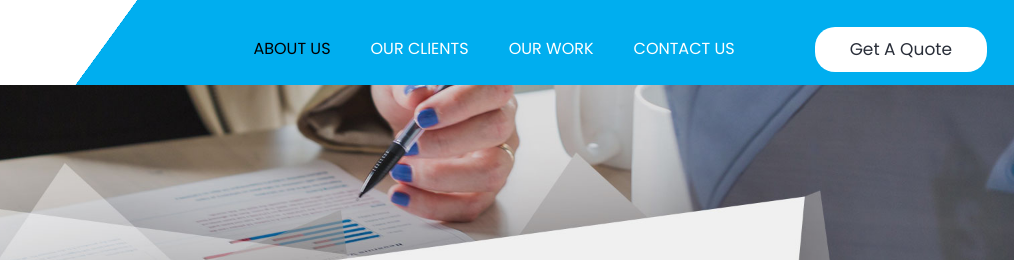
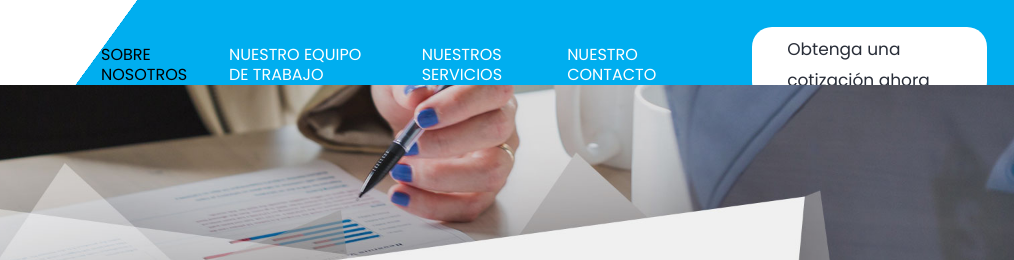
Before and after one commit to LionworksStudio/ConnectFlia, a plain HTML site: page index.html in a window 1280 px wide. Shown: the top 260 px of the page, 266-1280 px from the left. Drawn offline with nearby package versions, Linux system fonts and the light colour scheme.

Commit message:
Update index.html
hola

```diff
--- a/index.html
+++ b/index.html
@@ -62,19 +62,19 @@
                            <div class="collapse navbar-collapse" id="navbarsExample04">
                               <ul class="navbar-nav mr-auto">
                                  <li class="nav-item active">
-                                    <a class="nav-link" href="about.html"> About Us  </a>
+                                    <a class="nav-link" href="about.html"> Sobre nosotros  </a>
                                  </li>
                                  <li class="nav-item">
-                                    <a class="nav-link" href="clients.html">Our Clients</a>
+                                    <a class="nav-link" href="clients.html">Nuestro equipo de trabajo</a>
                                  </li>
                                  <li class="nav-item">
-                                    <a class="nav-link" href="ourwork.html">Our Work</a>
+                                    <a class="nav-link" href="ourwork.html">Nuestros servicios</a>
                                  </li>
                                  <li class="nav-item">
-                                    <a class="nav-link" href="contact.html">Contact Us</a>
+                                    <a class="nav-link" href="contact.html">Nuestro contacto</a>
                                  </li>
                               </ul>
-                              <div class="sign_btn"><a href="#">Get A Quote</a></div>
+                              <div class="sign_btn"><a href="#">Obtenga una cotización ahora</a></div>
                            </div>
                         </nav>
                      </div>
@@ -260,7 +260,7 @@
             <div class="container">
                <div class="row border-top">
                   <div class="col-md-6 padding_bottom1   ">
-                     <h3>suscribirse ahora a nuestros servicios</h3>
+                     <h3>Suscribirse ahora a nuestros servicios</h3>
                      <form class="footer_form">
                         <input class="enter" placeholder="Enter your email" type="type" name="Enter your email">
                         <button class="submit">Enviar</button>
@@ -271,13 +271,13 @@
                         <div class="col-md-5 offset-md-1 padding_bottom1">
                            <h3>Links</h3>
                            <ul class="cont">
-                              <li>Lorem ipsum dolor sit amet, consectetur adipiscing elit, sed do </li>
+                              <li>te dejaremos links a nuestro Whatsapp y a nuestro formulario de usuario en linea</li>
                            </ul>
                         </div>
                         <div class="col-md-5 offset-md-1">
                            <h3>Nuestro contacto</h3>
                            <ul class="cont">
-                              <li>Lorem ipsum dolor sit amet, consectetur adipiscing elit, sed do </li>
+                              <li>si tienes algún problema contactanos atravez de Whatsapp al +54 9 11-5666-4731 </li>
                            </ul>
                         </div>
                      </div>
```
